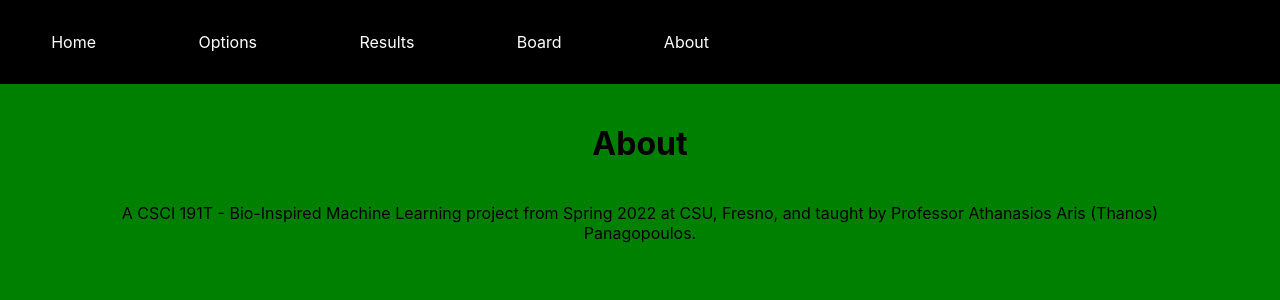
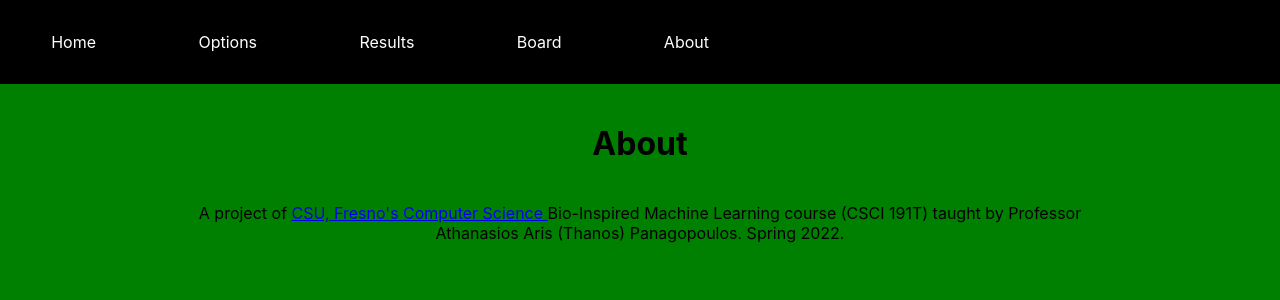
Before and after one commit to nugentmichael1/n-queens, a React (Create React App) app: page /about in a window 1280 px wide. Shown: the top 300 px of the page. Built offline with nearby package versions, Linux system fonts and the light colour scheme.

Commit message:
about section content

```diff
--- a/src/App.css
+++ b/src/App.css
@@ -135,6 +135,8 @@
 p{
   /* margin: 5vh 5vw; */
   padding: 0 5vw;
+  width: 75%;
+  margin: 0 auto;
 }
 
 img#homeQueen{
--- a/src/components/About.js
+++ b/src/components/About.js
@@ -2,7 +2,7 @@
 const About = () => {
 
     return <><h1>About</h1>
-    <p>A CSCI 191T - Bio-Inspired Machine Learning project from Spring 2022 at CSU, Fresno, and taught by Professor Athanasios Aris (Thanos) Panagopoulos.</p>
+    <p>A project of <a href="https://csm.fresnostate.edu/csci/index.html">CSU, Fresno's Computer Science </a>  Bio-Inspired Machine Learning course (CSCI 191T) taught by Professor Athanasios Aris (Thanos) Panagopoulos.  Spring 2022.</p>
     </>
 };
 
```
